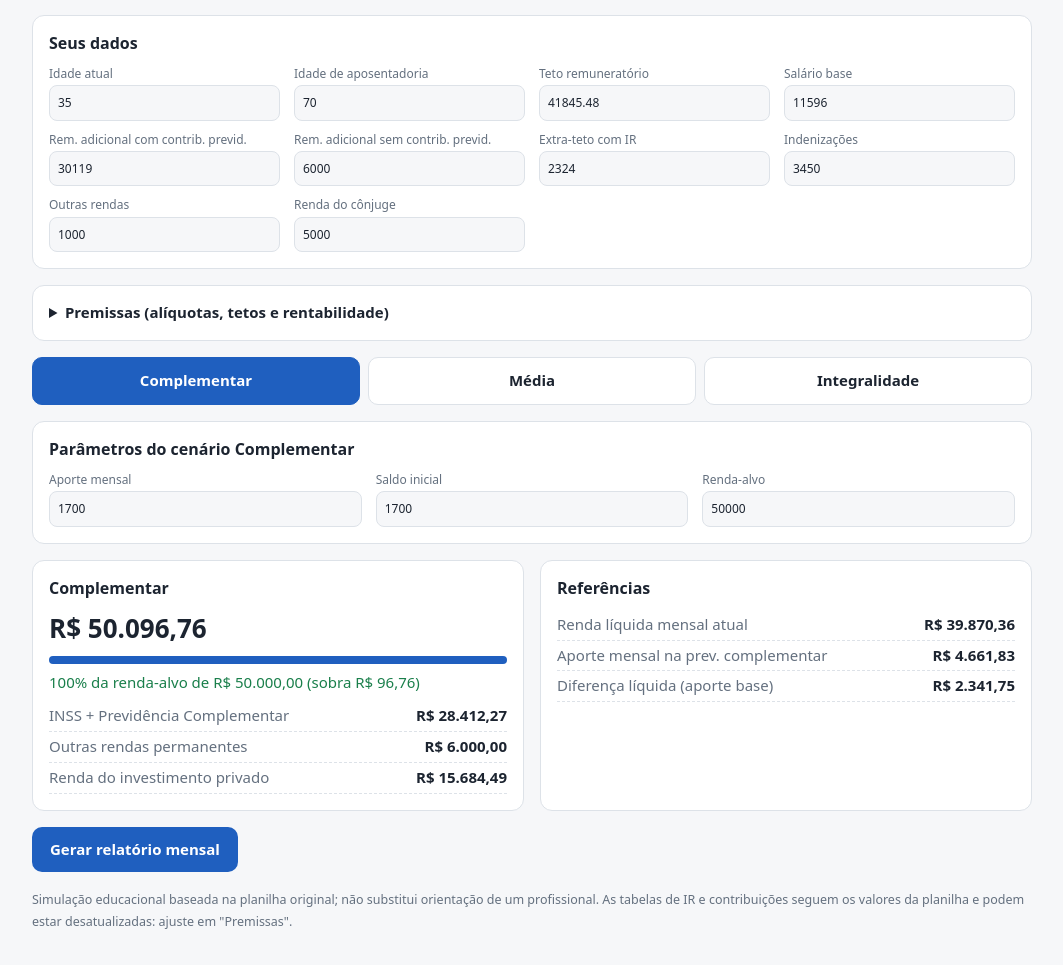
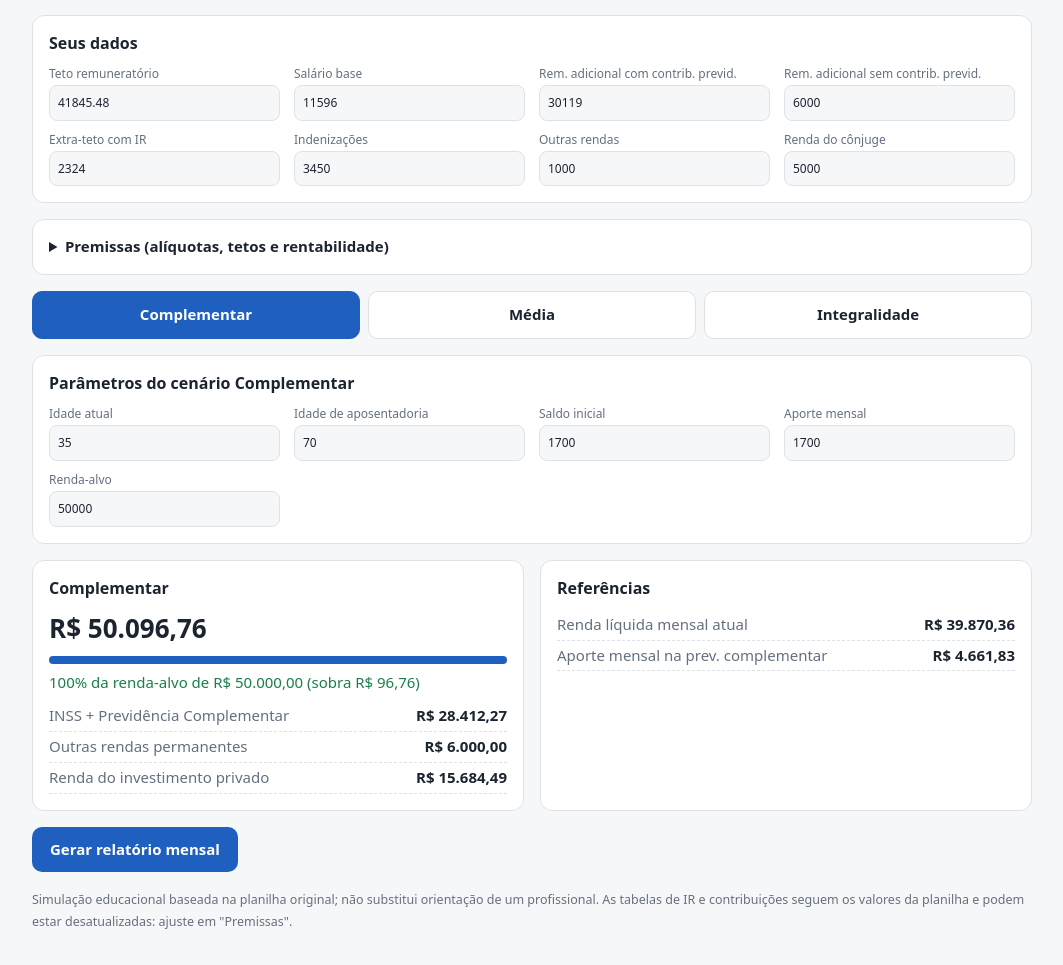
Before and after one commit to lucianobarbozagarcia-code/Calculadora-Previdenciaria-do-Servidor, a plain HTML site: page index.html in a window 1280 px wide. Shown: the part 81-1046 px from the top of the page, without its empty margins (108-1171 px from the left). Drawn offline with nearby package versions, Linux system fonts and the light colour scheme.

Commit message:
Add files via upload

```diff
--- a/index.html
+++ b/index.html
@@ -72,18 +72,18 @@ function calc(p){
   // Média e Integralidade
   const mJ4=((E9+p.extra-B8)*13/12)*0.7,mJ6=avgPay(M.saldo,M.aporte,p.txPriv,M.n,p.prazoPriv);
   const iJ4=E9*13/12,iJ6=avgPay(I.saldo,I.aporte,p.txPriv,I.n,p.prazoPriv);
-  return{H14,aporteBase,atual:E21+p.extra-B8+p.indeniz+outras,
-   c:{tot:cJ4+outras+cJ6,linhas:[["INSS + Previdência Complementar",cJ4],["Outras rendas permanentes",outras],["Renda do investimento privado",cJ6]],alvo:C.alvo,n:C.n},
-   m:{tot:mJ4+outras+mJ6,linhas:[["Proventos (70%)",mJ4],["Outras rendas",outras],["Renda do investimento privado",mJ6]],alvo:M.alvo,n:M.n},
-   i:{tot:iJ4+outras+iJ6,linhas:[["Proventos (integral)",iJ4],["Outras rendas",outras],["Renda do investimento privado",iJ6]],alvo:I.alvo,n:I.n}};
+  return{H14,aporteBase,
+   c:{atual:E21+p.extra-B8+p.indeniz+outras,tot:cJ4+outras+cJ6,linhas:[["INSS + Previdência Complementar",cJ4],["Outras rendas permanentes",outras],["Renda do investimento privado",cJ6]],alvo:C.alvo,n:C.n},
+   m:{atual:E9+p.extra-B8+p.indeniz+outras+E21/12,tot:mJ4+outras+mJ6,linhas:[["Proventos (70%)",mJ4],["Outras rendas",outras],["Renda do investimento privado",mJ6]],alvo:M.alvo,n:M.n},
+   i:{atual:E9+p.extra-B8+p.indeniz+outras+E21/12,tot:iJ4+outras+iJ6,linhas:[["Proventos (integral)",iJ4],["Outras rendas",outras],["Renda do investimento privado",iJ6]],alvo:I.alvo,n:I.n}};
 }
 /*END*/
-const D={idade:35,ret:70,teto:41845.48,sb:11596,rc:30119,sp:6000,extra:2324,outras:1000,conj:5000,indeniz:3450,
+const D={cI:35,cR:70,teto:41845.48,sb:11596,rc:30119,sp:6000,extra:2324,outras:1000,conj:5000,indeniz:3450,
  inss:8475.55,aliqIR:.275,pdIR:908.73,aliqInt:.19,pdInt:1256.86,aliqInss:.14,pdInss:215.75,aliqPC:.075,carreg:.065,irPC:.1,txPC:.03,txPriv:.05,prazoPC:240,prazoPriv:300,
  cA:1700,cS:1700,cAlvo:50000,mI:45,mR:68,mS:300000,mA:3500,mAlvo:45000,iI:50,iR:65,iS:500000,iA:2000,iAlvo:45000};
-const F=[["g1",[["idade","Idade atual"],["ret","Idade de aposentadoria"],["teto","Teto remuneratório"],["sb","Salário base"],["rc","Rem. adicional com contrib. previd."],["sp","Rem. adicional sem contrib. previd."],["extra","Extra-teto com IR"],["indeniz","Indenizações"],["outras","Outras rendas"],["conj","Renda do cônjuge"]]],
+const F=[["g1",[["teto","Teto remuneratório"],["sb","Salário base"],["rc","Rem. adicional com contrib. previd."],["sp","Rem. adicional sem contrib. previd."],["extra","Extra-teto com IR"],["indeniz","Indenizações"],["outras","Outras rendas"],["conj","Renda do cônjuge"]]],
 ["g2",[["inss","Teto INSS"],["aliqInt","Alíq. previd. (integral)"],["pdInt","Parcela dedutível (integral)"],["aliqInss","Alíq. INSS"],["pdInss","Parcela dedutível INSS"],["aliqPC","Alíq. prev. complementar"],["carreg","Taxa de carregamento"],["aliqIR","Alíq. IR"],["pdIR","Parcela dedutível IR"],["irPC","IR sobre prev. compl."],["txPC","Rentab. real a.a. prev. compl."],["txPriv","Rentab. real a.a. invest. privado"],["prazoPC","Meses de recebimento (prev. compl.)"],["prazoPriv","Meses de recebimento (privado)"]]],
-["gc",[["cA","Aporte mensal"],["cS","Saldo inicial"],["cAlvo","Renda-alvo"]]],
+["gc",[["cI","Idade atual"],["cR","Idade de aposentadoria"],["cS","Saldo inicial"],["cA","Aporte mensal"],["cAlvo","Renda-alvo"]]],
 ["gm",[["mI","Idade atual"],["mR","Idade de aposentadoria"],["mS","Saldo inicial"],["mA","Aporte mensal"],["mAlvo","Renda-alvo"]]],
 ["gi",[["iI","Idade atual"],["iR","Idade de aposentadoria"],["iS","Saldo inicial"],["iA","Aporte mensal"],["iAlvo","Renda-alvo"]]]];
 const pct=new Set(["aliqInt","aliqInss","aliqPC","carreg","aliqIR","irPC","txPC","txPriv"]);
@@ -94,7 +94,7 @@ function run(){
   const p={};Object.keys(D).forEach(k=>p[k]=get(k));
   p.per=1;
   const mk=(i,r,s,a,al,per)=>({idade:i,ret:r,saldo:s,aporte:a,alvo:al,per,n:(r-i)*per});
-  p.c=mk(p.idade,p.ret,p.cS,p.cA,p.cAlvo,13);
+  p.c=mk(p.cI,p.cR,p.cS,p.cA,p.cAlvo,13);
   p.m=mk(p.mI,p.mR,p.mS,p.mA,p.mAlvo,12);
   p.i=mk(p.iI,p.iR,p.iS,p.iA,p.iAlvo,12);
   const R=calc(p);
@@ -105,9 +105,8 @@ function run(){
     <div class="${ok?"ok":"bad"}">${pc.toFixed(0)}% da renda-alvo de ${brl(c.alvo)} (${ok?"sobra":"falta"} ${brl(Math.abs(c.tot-c.alvo))})</div>
     <div style="margin-top:8px">${c.linhas.map(([a,b])=>`<div class="row"><span>${a}</span><b>${brl(b)}</b></div>`).join("")}</div></div>`}).join("");
   document.getElementById("out").innerHTML=cards+`<div class="card"><h2>Referências</h2>
-    <div class="row"><span>Renda líquida mensal atual</span><b>${brl(R.atual)}</b></div>
-    <div class="row"><span>Aporte mensal na prev. complementar</span><b>${brl(R.H14)}</b></div>
-    <div class="row"><span>Diferença líquida (aporte base)</span><b>${brl(R.aporteBase)}</b></div></div>`;
+    <div class="row"><span>Renda líquida mensal atual</span><b>${brl(R[cur].atual)}</b></div>${cur==="c"?`
+    <div class="row"><span>Aporte mensal na prev. complementar</span><b>${brl(R.H14)}</b></div>`:""}</div></div>`;
   if(showRep)renderRep(p,R);
 }
 let cur="c",showRep=false;
```
